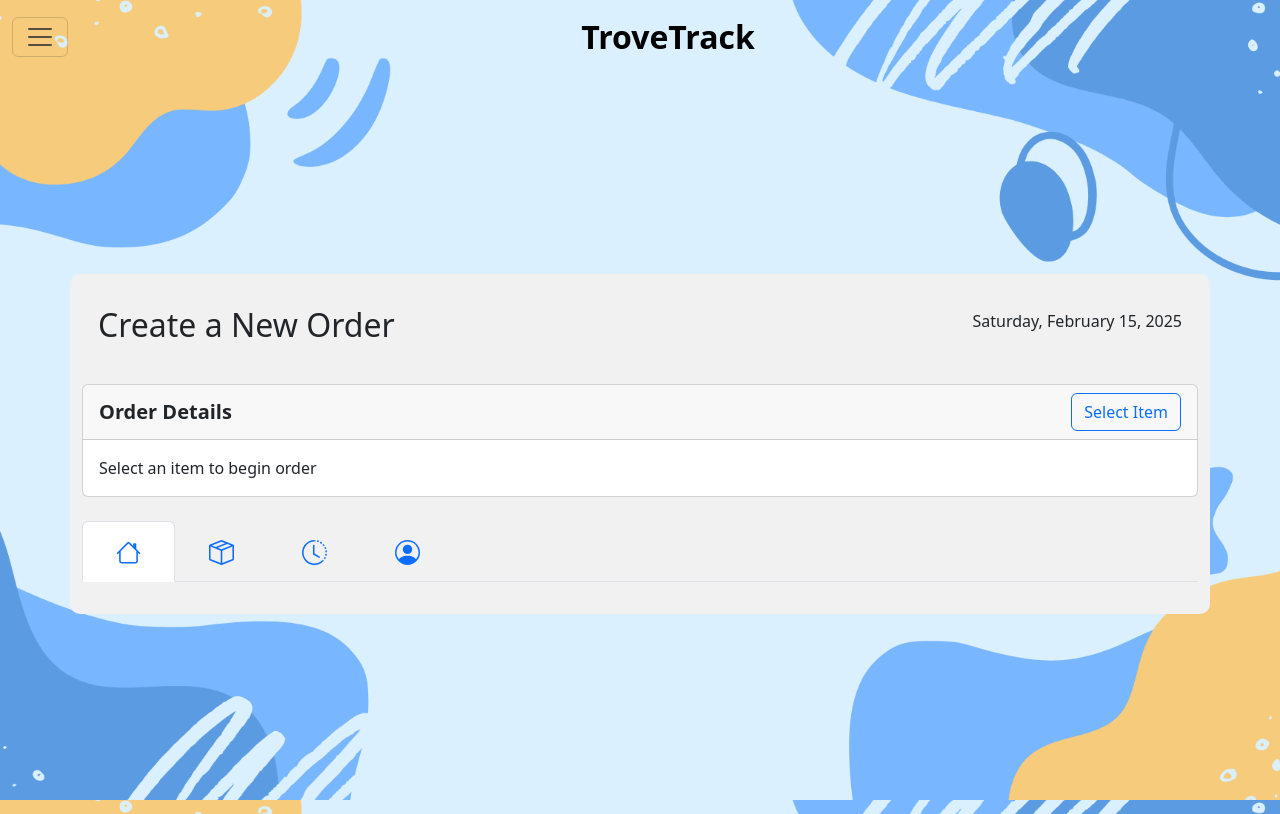
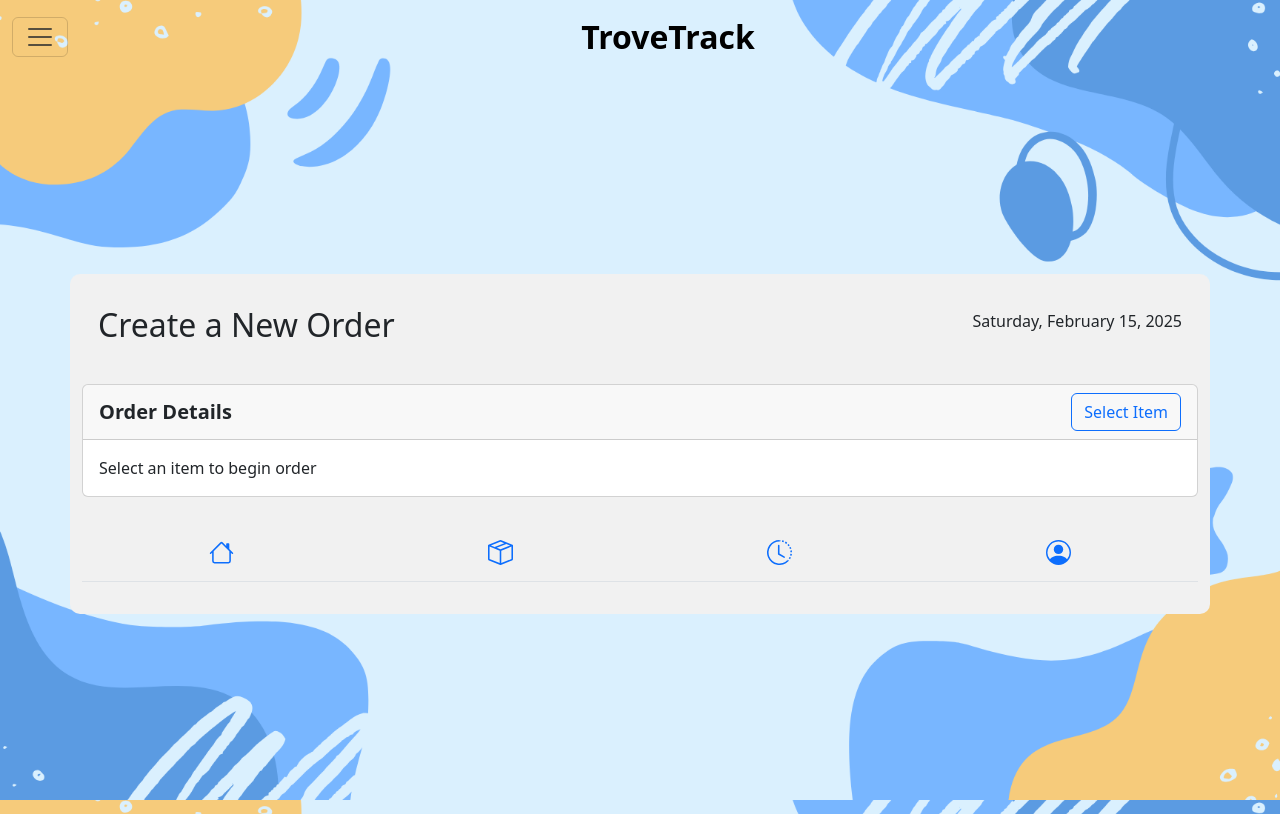
Before and after one commit to skyoon26/trove-track, a React (Vite) app in the folder trove-track-ui/: page /order in a window 1280 px wide. Built offline with nearby package versions, Linux system fonts and the light colour scheme; sample sign-in values are in the browser's storage.

Commit message:
Fix PageTabs component to highlight the active tab using the useLocation hook

```diff
--- a/trove-track-ui/src/components/PageTabs.jsx
+++ b/trove-track-ui/src/components/PageTabs.jsx
@@ -1,16 +1,25 @@
 import { Tabs, Tab, Nav } from "react-bootstrap";
-import { Link } from "react-router-dom";
+import { Link, useLocation } from "react-router-dom";
 
 const PageTabs = () => {
+  const location = useLocation();
+
+  const path = location.pathname.split("/")[1] || "home";
+  // 1. Uses the React Router useLocation hook to get the current pathname (e.g. /pathnamehere)
+  // 2. Splits the pathname string by the "/" character resulting in an array (e.g. ["", "pathnamehere"])
+  // 3. Accesses the second element of the array ([1]) to set the path for the activeKey attribute (e.g. "pathnamehere")
+
   return (
     <Tabs
-      defaultActiveKey="dashboard"
+      id="page-tabs"
+      activeKey={path}
       className="mt-4 mb-3"
+      fill
     >
       <Tab
-        eventKey="dashboard"
+        eventKey="home"
         title={
-          <Nav.Link as={Link} to="/dashboard">
+          <Nav.Link as={Link} to="/home">
             <svg xmlns="http://www.w3.org/2000/svg" width="25" height="25" fill="currentColor" className="bi bi-house" viewBox="0 0 16 16">
               <path d="M8.707 1.5a1 1 0 0 0-1.414 0L.646 8.146a.5.5 0 0 0 .708.708L2 8.207V13.5A1.5 1.5 0 0 0 3.5 15h9a1.5 1.5 0 0 0 1.5-1.5V8.207l.646.647a.5.5 0 0 0 .708-.708L13 5.793V2.5a.5.5 0 0 0-.5-.5h-1a.5.5 0 0 0-.5.5v1.293zM13 7.207V13.5a.5.5 0 0 1-.5.5h-9a.5.5 0 0 1-.5-.5V7.207l5-5z"/>
             </svg>
```
